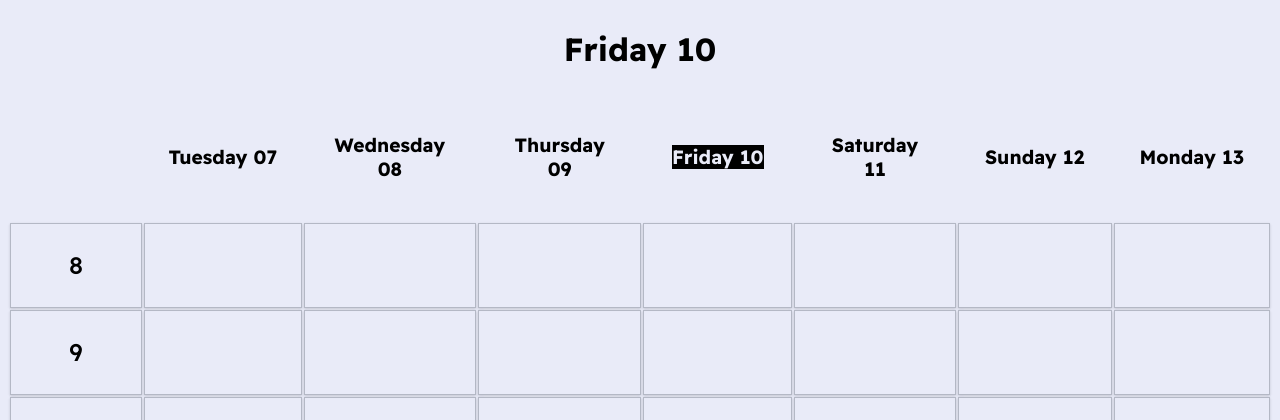
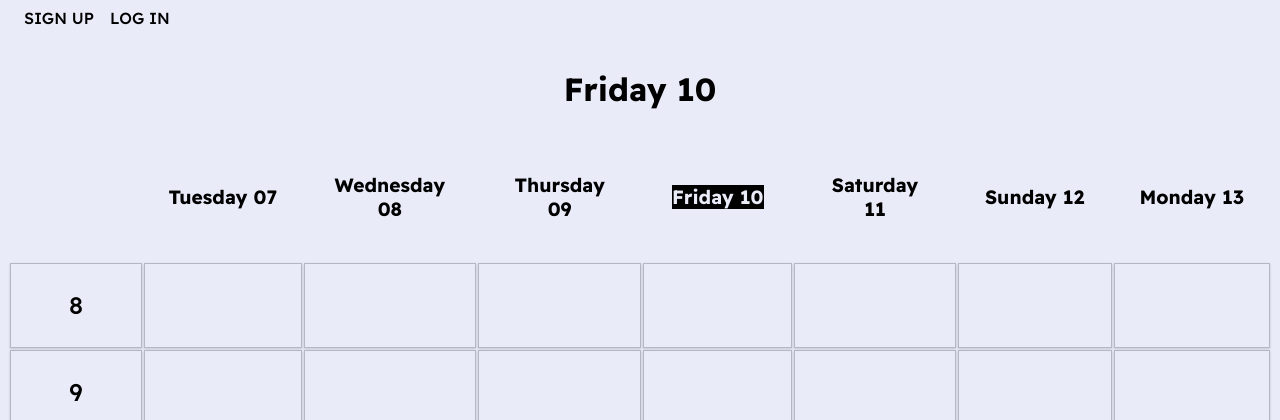
Before and after one commit to Giacomo-DeGrandi/reservationsalles, a PHP site: page /planning.php in a window 1280 px wide. Shown: the top 420 px of the page. Run offline with PHP 8.4, Linux system fonts and the light colour scheme; data that the repository does not hold is empty.

Commit message:
commit pour debut reservation

```diff
--- a/planning.php
+++ b/planning.php
@@ -29,6 +29,10 @@ $conn = mysqli_connect($servername, $username, $password, $database);
 </head>
 <body>
 	<header>
+			<a href="inscription.php" target="_top">SIGN UP </a>
+			<br><br>
+			<a href="connexion.php" target="_top">LOG IN</a>
+			<br><br>
 	</header>
 	<main>
 		<div id="bkgtable">
@@ -118,12 +122,13 @@ for($i=0;$i<=11;$i++){
 }
 if(isset($_GET['id'])){
 	$_SESSION['reservation']=$_GET['id'];
+	header('Location: reservation.php');
 }
-
 
 ?>
 			</table>
 		</div>
+
 	</main>
 	<footer>
 			<p>giditree<p>
--- a/profil.php
+++ b/profil.php
@@ -11,11 +11,10 @@ session_start();
 </head>
 <body>
 	<header>
+			<a href="planning.php" target="_top"> go to the planning </a>
+			<a href="index.php" target="_top">go back to the home page </a>
 	</header>
 	<main>
-			<br><br><br><br><br>
-			<a href="index.php" target="_top">go back to the home page </a>
-			<br><br>
 	</main>
 	<footer>
 			<p>giditree<p>
--- a/reservation.php
+++ b/reservation.php
@@ -34,10 +34,10 @@ $conn = mysqli_connect($servername, $username, $password, $database);
 	<main>
 		<table>
 <?php
-$_SESSION['reservation']=$_GET['id'];
+
 
 echo $_SESSION['reservation'];
-
+var_dump($_SESSION['reservation']);
 
 
 	//$quest=" SELECT * FROM reservations WHERE debut = '$debut' ";
--- a/reservationsalles.css
+++ b/reservationsalles.css
@@ -17,10 +17,23 @@ body {
 	color: var(--black);
 }
 
+header {
+	display: flex;
+}
+
+header a{
+	margin-left: 2vh;
+}
+
 a {
 	text-decoration: none;
 	background-color: var(--bkg);
 	color: var(--black);
+}
+
+a:hover {
+	background-color: var(--black);
+	color: var(--white);
 }
 
 h2 {
```
